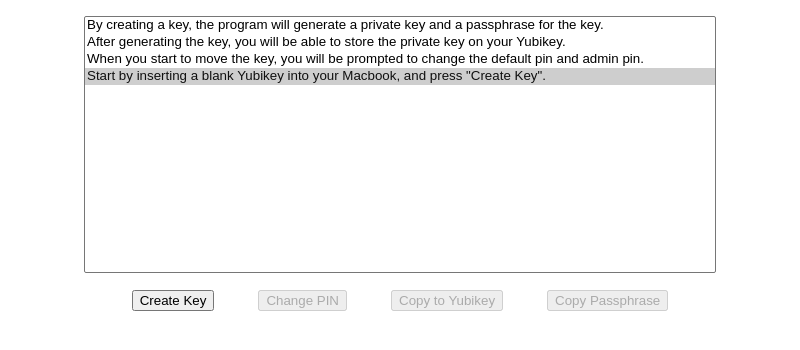
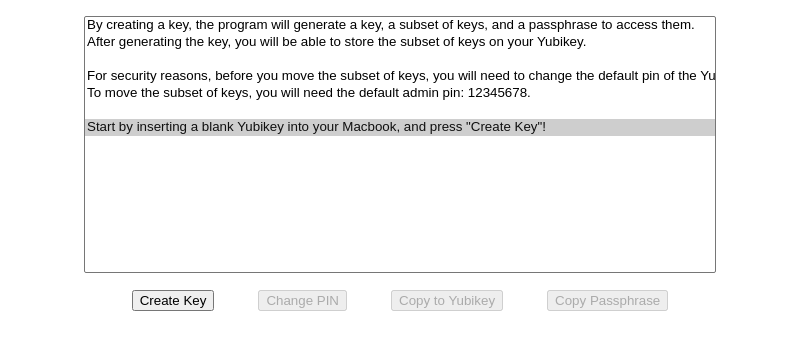
Before and after one commit to x-wf/onboard, an Electron app: page html/pages/5_yubikey_setup.html in a window 800 px wide. Shown: the part 172-522 px from the top of the page. Drawn offline with nearby package versions, Linux system fonts and the light colour scheme.

Commit message:
improve UX messages

```diff
--- a/html/pages/5_yubikey_setup.html
+++ b/html/pages/5_yubikey_setup.html
@@ -8,10 +8,13 @@
 
     <div class="width-100">
         <select id="yubikey-console" class="console-box width-100" size="15">
-            <option selected>By creating a key, the program will generate a private key and a passphrase for the key.</option>
-            <option selected>After generating the key, you will be able to store the private key on your Yubikey.</option>
-            <option selected>When you start to move the key, you will be prompted to change the default pin and admin pin.</option>
-            <option selected>Start by inserting a blank Yubikey into your Macbook, and press "Create Key".</option>
+            <option>By creating a key, the program will generate a key, a subset of keys, and a passphrase to access them.</option>
+            <option>After generating the key, you will be able to store the subset of keys on your Yubikey.</option>
+            <option></option>
+            <option>For security reasons, before you move the subset of keys, you will need to change the default pin of the Yubikey.</option>
+            <option>To move the subset of keys, you will need the default admin pin: 12345678.</option>
+            <option></option>
+            <option selected>Start by inserting a blank Yubikey into your Macbook, and press "Create Key"!</option>
         </select>
     </div>
     <div class="width-100" style="display: flex;">
```
Also changed, not shown: html/pages/3_1password_1.html (+1 -3 lines), html/pages/3_1password_2.html (+2 -8 lines).
